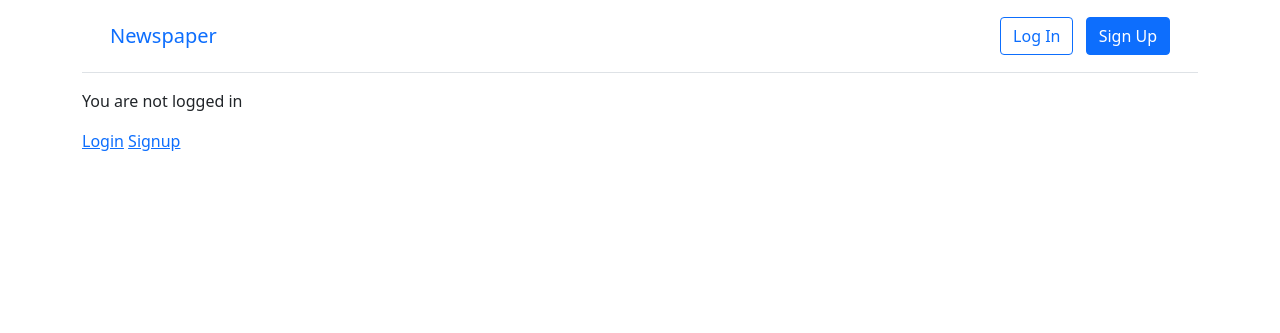
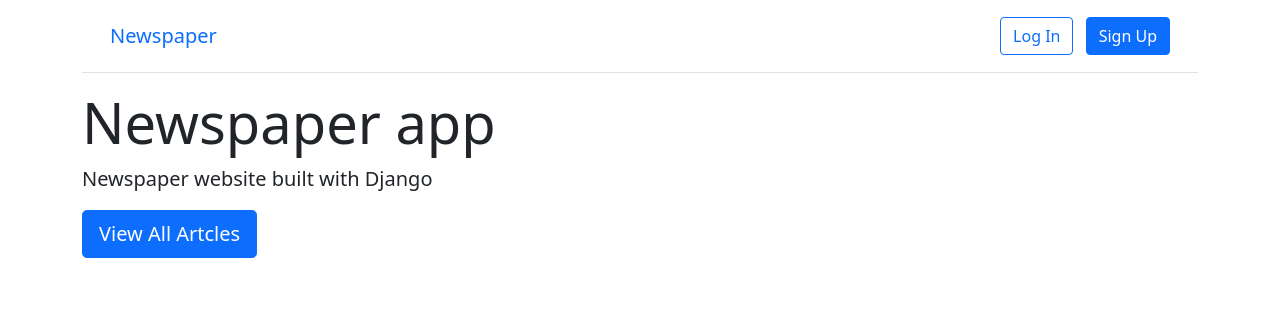
Before and after one commit to arduan/Blog_project, a Django app: page / in a window 1280 px wide. Shown: the top 333 px of the page. Run offline with Django 4.2, Linux system fonts and the light colour scheme.

Commit message:
Add html files.

```diff
--- a/articles/urls.py
+++ b/articles/urls.py
@@ -1,11 +1,17 @@
 from django.urls import path
 
-from . import views
-
+from .views import (
+    ArticleListView,
+    ArticleDetailView,
+    ArticleUpdateView,
+    ArticleDeleteView,
+    ArticleCreateView,  # new
+)
 
 urlpatterns = [
-    path('', views.ArticleListView.as_view(), name='article_list'),
-    path('<int:pk>/edit/', views.ArticleUpdateView.as_view(), name='article_edit'),
-    path('<int:pk>/', views.ArticleDetailView.as_view(), name='article_detail'),
-    path('<int:pk>/delete/', views.ArticleDeleteView.as_view(), name='article_delete'),
+    path("<int:pk>/", ArticleDetailView.as_view(), name="article_detail"),
+    path("<int:pk>/edit/", ArticleUpdateView.as_view(), name="article_edit"),
+    path("<int:pk>/delete/", ArticleDeleteView.as_view(), name="article_delete"),
+    path("new/", ArticleCreateView.as_view(), name="article_new"),  # new
+    path("", ArticleListView.as_view(), name="article_list"),
 ]
--- a/templates/base.html
+++ b/templates/base.html
@@ -19,7 +19,7 @@
           <ul class="nav col-12 col-lg-auto me-lg-auto mb-2 justify-content-center
             mb-md-0">
           {% if user.is_authenticated %}
-            <li><a href="#" class="nav-link px-2 link-dark">+ New</a></li>
+            <li><a href="{% url 'article_new' %}" class="nav-link px-2 link-dark">+ New</a></li>
           </ul>
           <div class="dropdown text-end">
             <a href="#" class="d-block link-dark text-decoration-none dropdown-toggle"
--- a/templates/home.html
+++ b/templates/home.html
@@ -1,14 +1,13 @@
-{% extends 'base.html' %}
+{% extends "base.html" %}
 
-{% block title %}Home{% endblock %}
+{% block title %}Home{% endblock title %}
 
 {% block content %}
-    {% if user.is_authenticated %}
-        Hi {{ user.username }}
-        <p><a href="{% url 'logout' %}">Logout</a></p>
-    {% else %}
-        <p>You are not logged in</p>
-    <a href="{% url 'login' %}">Login</a>
-    <a href="{% url 'signup' %}">Signup</a>
-    {% endif %}
-{% endblock content %}
+    <div class="jumbotron">
+        <h1 class="display-4">Newspaper app</h1>
+        <p class="lead">Newspaper website built with Django</p>
+        <p class="lead">
+        <a class="btn btn-primary btn-lg" href="{% url 'article_list' %}" role="button">View All Artcles</a>
+    </p>
+    </div>
+{% endblock %}
```
Also changed, not shown: articles/views.py (+6 -1 lines), templates/article_new.html (added, +10 -0 lines), db.sqlite3.
